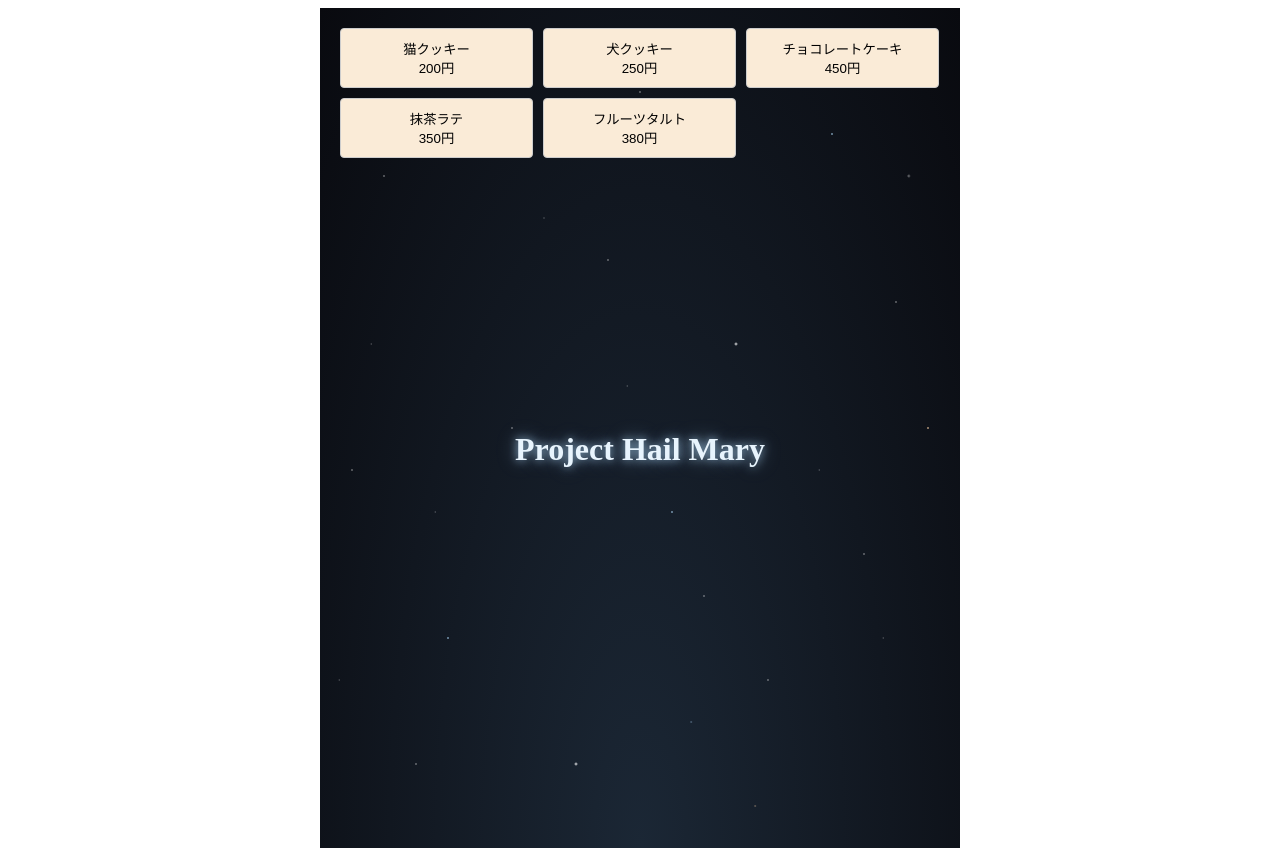
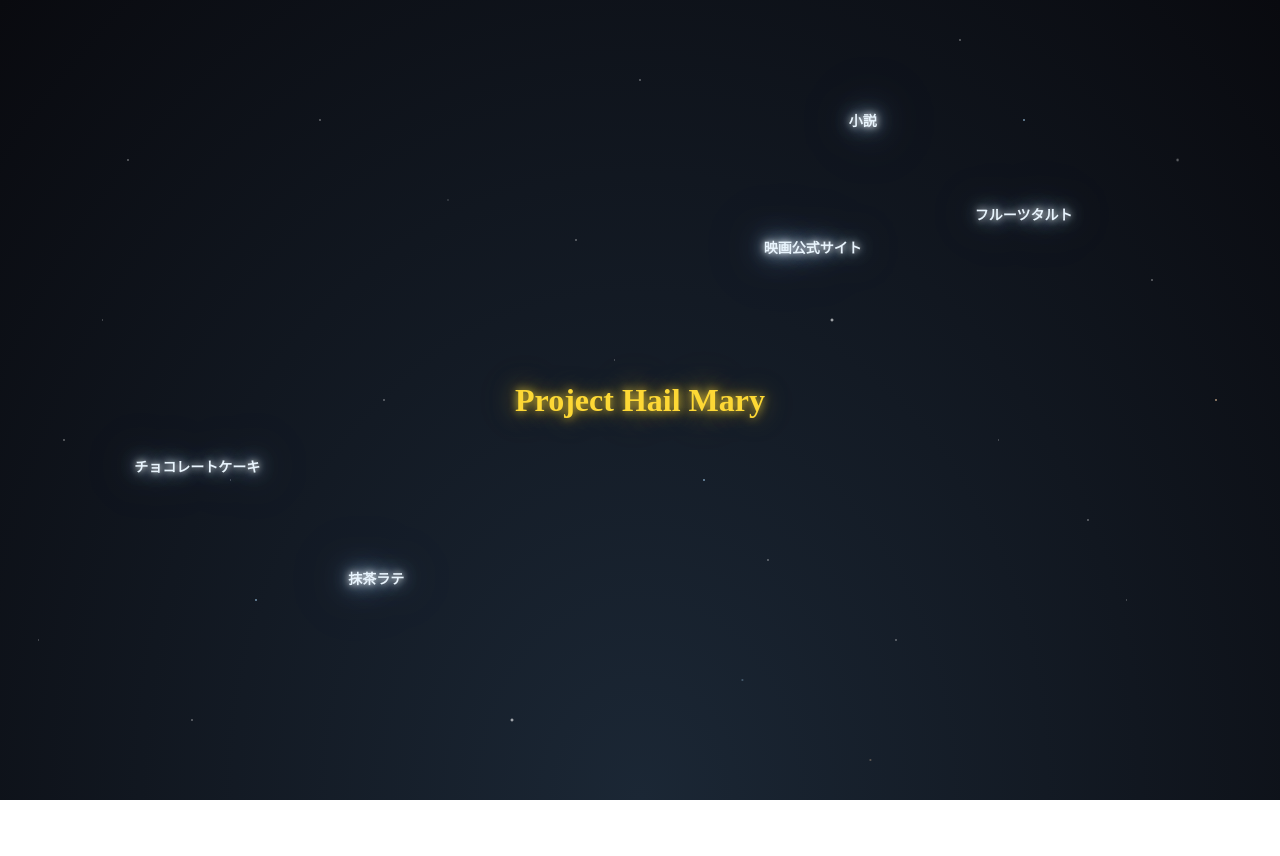
Before and after one commit to kashiwagi-rena/NuxtProject2, a Nuxt app: page / in a window 1280 px wide. After the commit the page ends 800 px from the top, so only its background shows below. Built offline with nearby package versions, Linux system fonts and the light colour scheme.

Commit message:
見た目設定等

```diff
--- a/app.vue
+++ b/app.vue
@@ -5,9 +5,16 @@
 </template>
 
 <style>
-main {
-  width: 600px;
-  margin: 0 auto;
-  padding: 20px;
+*, *::before, *::after {
+  box-sizing: border-box;
+  margin: 0;
+  padding: 0;
+}
+
+html, body {
+  width: 100%;
+  height: 100%;
+  background: radial-gradient(ellipse at bottom, #1b2735 0%, #090a0f 100%);
+  background-attachment: fixed;
 }
 </style>
--- a/components/DisplayButton.vue
+++ b/components/DisplayButton.vue
@@ -1,26 +1,54 @@
 <script setup lang="ts">
 interface Props {
   productName: string
-  unitPrice: number
+  url: number
 }
 
 const props = defineProps<Props>();
+
+const router = useRouter();
+
+const onHandler = () => {
+  router.push(`/${props.url}`)
+}
 </script>
 
 <template>
-  <button class="buttonWrap">
+  <button @click="onHandler" class="buttonWrap">
     <label>{{ props.productName }}</label>
-    <div>{{ props.unitPrice }}円</div>
   </button>
 </template>
 
 <style scoped lang="css">
 .buttonWrap {
-  width: 100%;
-  min-height: 60px;
-  background-color: antiquewhite;
-  padding: 8px;
-  border: 1px solid #ccc;
-  border-radius: 4px;
+  background: transparent;
+  border: none;
+  cursor: pointer;
+  padding: 12px 16px;
+}
+
+label {
+  color: #e8f4fd;
+  font-size: 14px;
+  font-weight: bold;
+  cursor: pointer;
+  white-space: nowrap;
+  text-shadow:
+    0 0 6px rgba(255, 255, 255, 1),
+    0 0 12px rgba(170, 212, 245, 0.9),
+    0 0 24px rgba(170, 212, 245, 0.6),
+    0 0 48px rgba(100, 160, 255, 0.4);
+  animation: flicker 4s ease-in-out infinite alternate;
+}
+
+@keyframes flicker {
+  0%   { text-shadow: 0 0 6px rgba(255,255,255,1), 0 0 12px rgba(170,212,245,0.9), 0 0 24px rgba(170,212,245,0.6), 0 0 48px rgba(100,160,255,0.4); }
+  100% { text-shadow: 0 0 8px rgba(255,255,255,1), 0 0 18px rgba(170,212,245,1),   0 0 36px rgba(170,212,245,0.8), 0 0 64px rgba(100,160,255,0.6); }
+}
+
+@media (max-width: 768px) {
+  label {
+    font-size: 12px;
+  }
 }
 </style>
--- a/json/productInformation.json
+++ b/json/productInformation.json
@@ -1,22 +1,22 @@
 {
   "1": {
-    "productName": "猫クッキー",
-    "unitPrice": 200
+    "productName": "映画公式サイト",
+    "url": "https://projecthm.movie/"
   },
   "2": {
-    "productName": "犬クッキー",
-    "unitPrice": 250
+    "productName": "小説",
+    "url": "https://amzn.asia/d/06gfAt87"
   },
   "3": {
     "productName": "チョコレートケーキ",
-    "unitPrice": 450
+    "url": "250"
   },
   "4": {
     "productName": "抹茶ラテ",
-    "unitPrice": 350
+    "url": "250"
   },
   "5": {
     "productName": "フルーツタルト",
-    "unitPrice": 380
+    "url": "250"
   }
 }
--- a/nuxt.config.ts
+++ b/nuxt.config.ts
@@ -1,5 +1,11 @@
 // https://nuxt.com/docs/api/configuration/nuxt-config
 export default defineNuxtConfig({
   compatibilityDate: '2025-07-15',
-  devtools: { enabled: true }
+  devtools: { enabled: true },
+  app: {
+    head: {
+      title: 'PHM-fan-site',
+      link: [{ rel: 'icon', type: 'image/png', href: '/favicon-cat.png' }]
+    }
+  }
 })
--- /dev/null
+++ b/pages/explanation/gravity.vue
@@ -0,0 +1,11 @@
+<script setup lang="ts">
+</script>
+
+<template>
+  <div class="component-name">
+
+  </div>
+</template>
+
+<style scoped lang="css">
+</style>
--- a/pages/index.vue
+++ b/pages/index.vue
@@ -1,16 +1,45 @@
 <script setup lang="ts">
 import productInformation from '../json/productInformation.json'
+
+const positions = ref<{ top: number; left: number; duration: number; delay: number }[]>([])
+
+onMounted(() => {
+  const count = Object.keys(productInformation).length
+  const result = []
+  for (let i = 0; i < count; i++) {
+    let top, left
+    do {
+      top  = Math.random() * 80 + 5
+      left = Math.random() * 75 + 5
+    } while (top > 35 && top < 65 && left > 25 && left < 75)
+    result.push({
+      top,
+      left,
+      duration: Math.random() * 4 + 4,
+      delay:    Math.random() * 3,
+    })
+  }
+  positions.value = result
+})
 </script>
 
 <template>
 	<main>
 		<span class="meteor" />
 		<h1>Project Hail Mary</h1>
-		<form class="DisplayButtonWrap">
-			<div v-for="(value, key) in productInformation" :key="key">
-				<DisplayButton :product-name="value.productName" :unit-price="value.unitPrice" />
-			</div>
-		</form>
+		<div
+			v-for="(value, key, index) in productInformation"
+			:key="key"
+			class="floatItem"
+			:style="positions[index] ? {
+				top:               positions[index].top      + '%',
+				left:              positions[index].left     + '%',
+				animationDuration: positions[index].duration + 's',
+				animationDelay:    positions[index].delay    + 's',
+			} : { display: 'none' }"
+		>
+			<DisplayButton :product-name="value.productName" :url="value.url" />
+		</div>
 	</main>
 </template>
 
@@ -78,8 +107,8 @@
 }
 
 h1 {
-	color: #e8f4fd;
-	text-shadow: 0 0 10px rgba(170, 212, 245, 0.8), 0 0 20px rgba(170, 212, 245, 0.4);
+	color: #fdd835;
+	text-shadow: 0 0 10px rgba(253, 216, 53, 0.9), 0 0 24px rgba(253, 216, 53, 0.5), 0 0 48px rgba(255, 200, 0, 0.3);
 	position: absolute;
 	top: 50%;
 	left: 50%;
@@ -88,16 +117,16 @@
 	white-space: nowrap;
 }
 
-.DisplayButtonWrap {
-	display: flex;
-	flex-wrap: wrap;
-	gap: 10px;
-	position: relative;
+.floatItem {
+	position: absolute;
 	z-index: 1;
+	animation: floating ease-in-out infinite alternate;
 }
 
-.DisplayButtonWrap > div {
-	flex: 0 0 calc(33.333% - 7px);
+@keyframes floating {
+	0%   { transform: translateY(0px) translateX(0px); }
+	50%  { transform: translateY(-12px) translateX(5px); }
+	100% { transform: translateY(-20px) translateX(-5px); }
 }
 
 /* 流れ星 */
@@ -140,4 +169,10 @@
 	20%  { transform: rotate(215deg) translateX(500px); opacity: 0; }
 	100% { transform: rotate(215deg) translateX(500px); opacity: 0; }
 }
+
+@media (max-width: 768px) {
+	h1 {
+		font-size: 1.2rem;
+	}
+}
 </style>
```
Also changed, not shown: public/favicon-cat.png (added).
